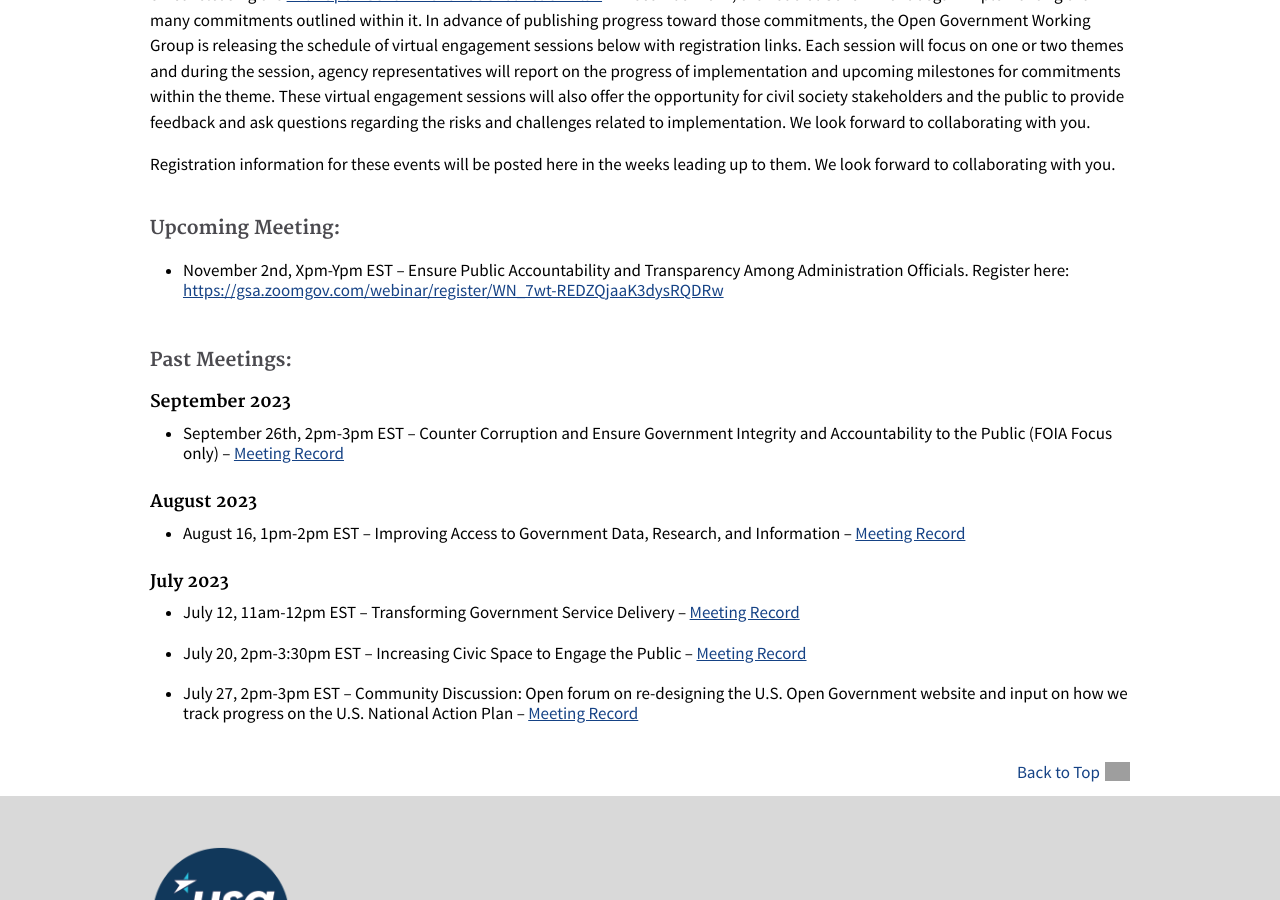
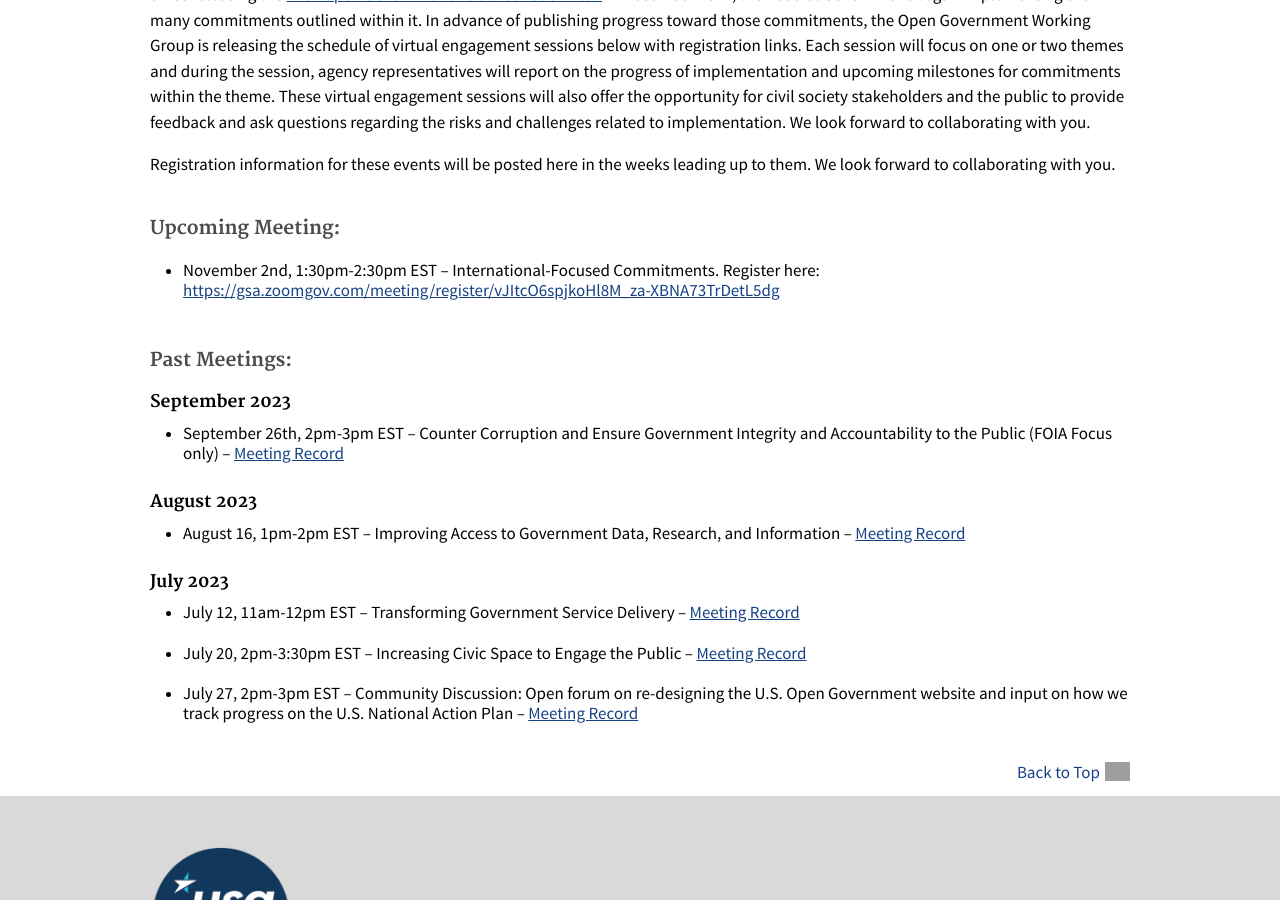
Before and after one commit to GSA/open.usa.gov, a Jekyll site: the page built from pages/meeting/2023-public-engagement-schedule.md, in a window 1280 px wide and 900 px high, scrolled down 396 px. Built offline with Jekyll 4.4.1, drawn with Linux system fonts in a browser that asks for light colours; grey boxes are pictures that could not be loaded.

Commit message:
Add Nov engagement session

```diff
--- a/pages/meeting/2023-public-engagement-schedule.md
+++ b/pages/meeting/2023-public-engagement-schedule.md
@@ -15,7 +15,7 @@ Registration information for these events will be posted here in the weeks leadi
 
 ### Upcoming Meeting:
 
-* November 2nd, Xpm-Ypm EST – Ensure Public Accountability and Transparency Among Administration Officials. Register here: [https://gsa.zoomgov.com/webinar/register/WN_7wt-REDZQjaaK3dysRQDRw](https://gsa.zoomgov.com/webinar/register/WN_7wt-REDZQjaaK3dysRQDRw)
+* November 2nd, 1:30pm-2:30pm EST – International-Focused Commitments. Register here: [https://gsa.zoomgov.com/meeting/register/vJItcO6spjkoHl8M_za-XBNA73TrDetL5dg](https://gsa.zoomgov.com/meeting/register/vJItcO6spjkoHl8M_za-XBNA73TrDetL5dg)
 
 ### Past Meetings:
 
```
